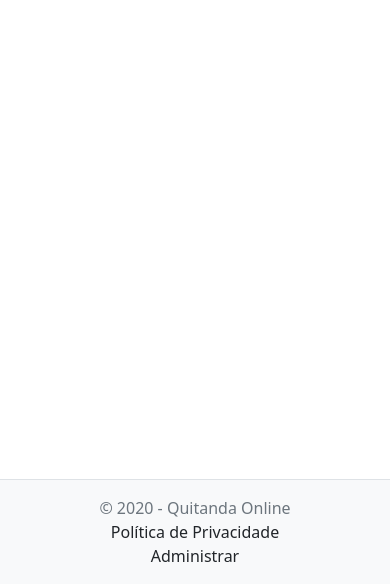
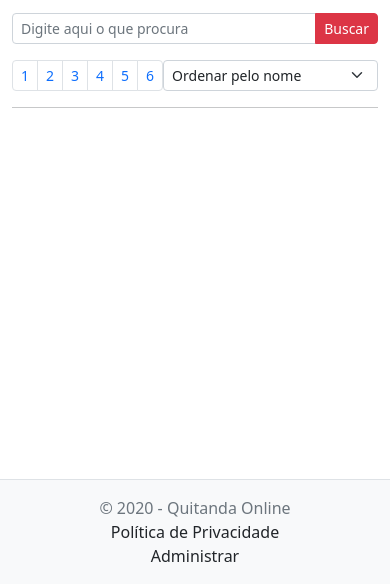
Before and after one commit to pdias-felipe/quitanda_online_bootstrap5, a website: page index.html in a window 390 px wide. Shown: the part 260-844 px from the top of the page. Drawn offline with nearby package versions, Linux system fonts and the light colour scheme.

Commit message:
menu de busca, paginação e ordenação responsivo ok

```diff
--- a/index.html
+++ b/index.html
@@ -74,7 +74,46 @@
     </header>
 
     <main>
+        <div class="container">
+            <div class="row">
+                <div class="col-12 col-md-5">
+                    <form class="justify-content-center justify-content-md-start mb-3 mb-md-0">
+                        <div class="input-group input-group-sm">
+                            <input type="text" class="form-control" placeholder="Digite aqui o que procura">
+                            <button class="btn btn-danger">
+                                Buscar
+                            </button>
 
+                        </div>
+                    </form>
+                </div>
+
+                <div class="col-12 col-md-7">
+                    <div class="d-flex flex-row-reverse justify-content-center justify-content-md-start">
+                        <form class="ml-3 d-inline-block">
+                            <select class="form-select form-select-sm">
+                                <option>Ordenar pelo nome</option>
+                                <option>Ordenar pelo menor preço</option>
+                                <option>Ordenar pelo maior preço</option>
+                            </select>
+                        </form>
+                        <nav class="d-inline-block">
+                            <ul class="pagination pagination-sm my-0">
+                                <li class="page-item"><button class="page-link">1</button></li>
+                                <li class="page-item"><button class="page-link">2</button></li>
+                                <li class="page-item"><button class="page-link">3</button></li>
+                                <li class="page-item"><button class="page-link">4</button></li>
+                                <li class="page-item"><button class="page-link">5</button></li>
+                                <li class="page-item"><button class="page-link">6</button></li>
+                            </ul>
+                        </nav>
+
+                    </div>
+                </div>
+
+            </div>
+            <hr class="mt-3">
+        </div>
     </main>
 
     <footer class="border-top fixed-bottom text-muted bg-light">
```
